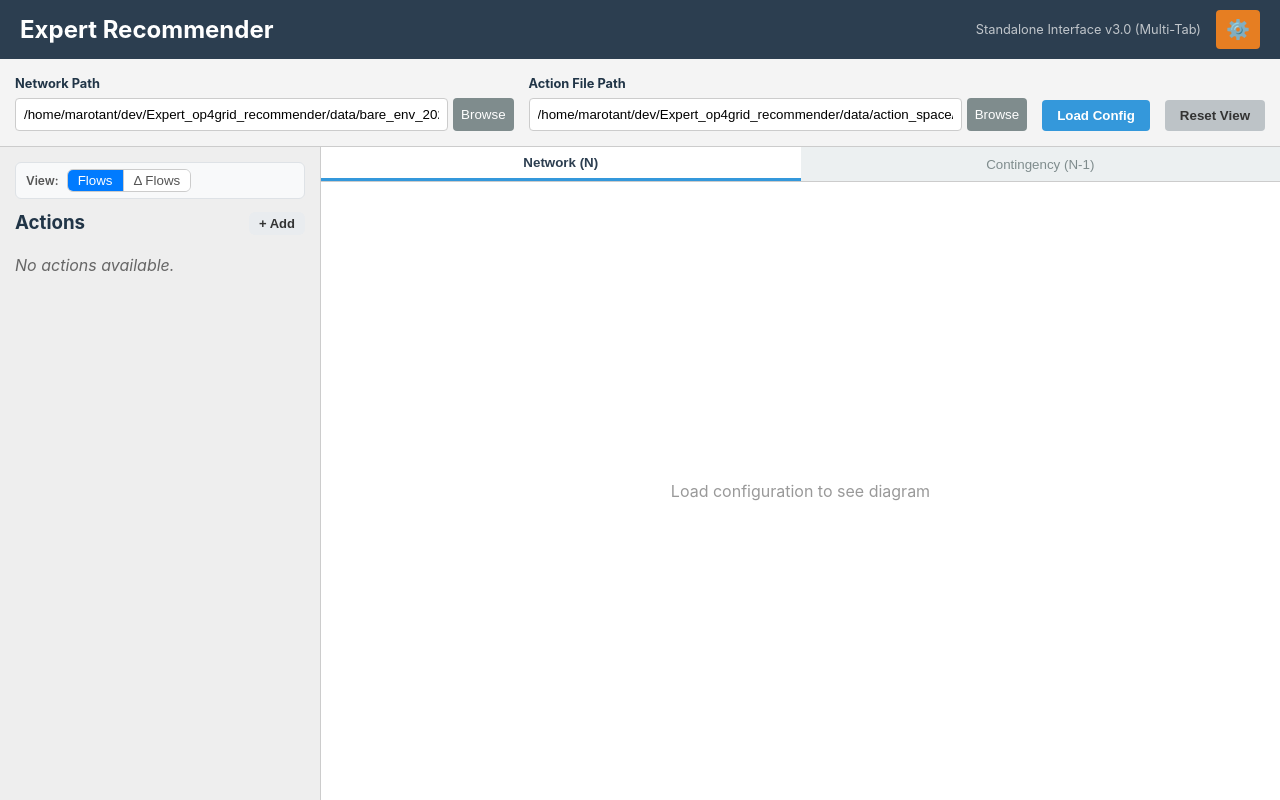
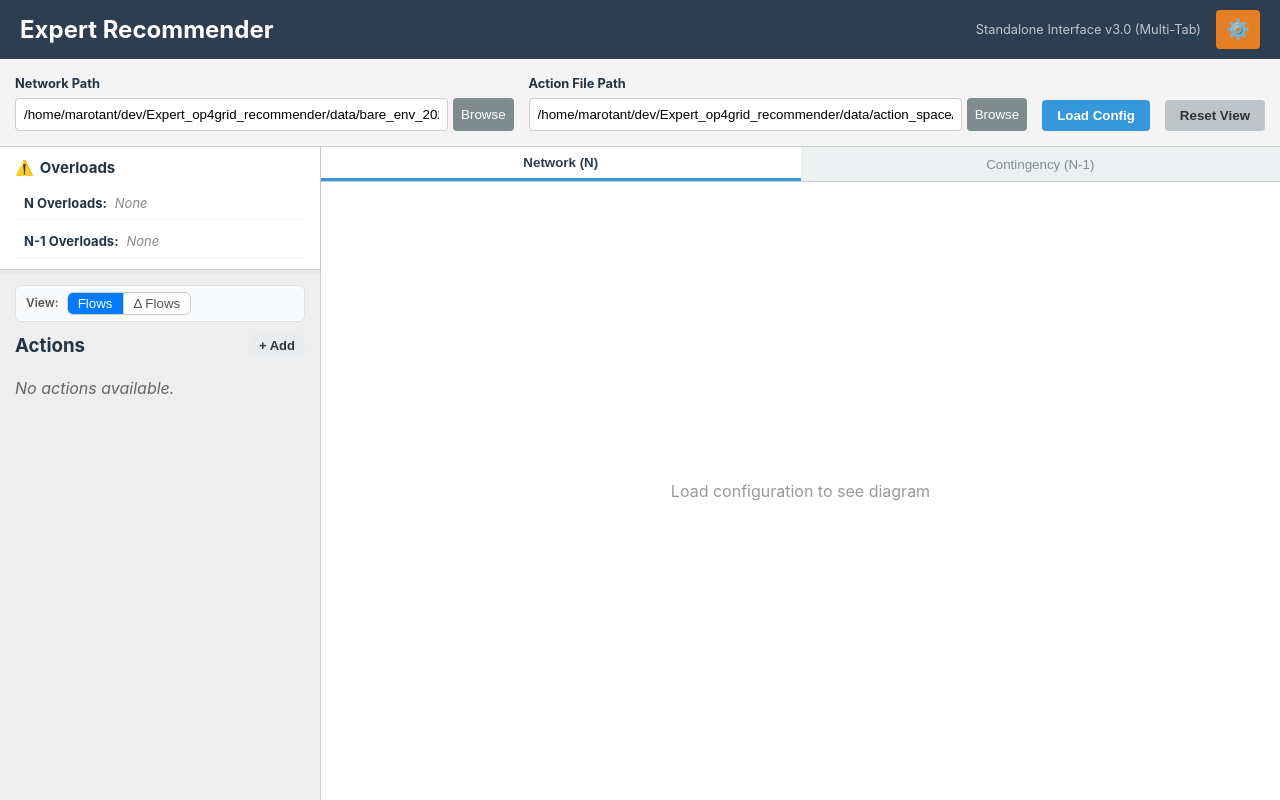
Before and after one commit to marota/ExpertAssist, a React app in the folder frontend/: page / in a window 1280 px wide. Built offline with nearby package versions, Linux system fonts and the light colour scheme; the HTML template or start-up script is replaced by a standard one.

Commit message:
Update Overload Panel to compressed design

```diff
--- a/frontend/src/App.tsx
+++ b/frontend/src/App.tsx
@@ -3,6 +3,7 @@ import './App.css';
 import ConfigurationPanel from './components/ConfigurationPanel';
 import VisualizationPanel from './components/VisualizationPanel';
 import ActionFeed from './components/ActionFeed';
+import OverloadPanel from './components/OverloadPanel';
 import { api } from './api';
 import { usePanZoom } from './hooks/usePanZoom';
 import { processSvg, buildMetadataIndex, applyOverloadedHighlights, applyActionTargetHighlights, applyDeltaVisuals } from './utils/svgUtils';
@@ -29,6 +30,7 @@ function App() {
   const [minLineDisconnections, setMinLineDisconnections] = useState<number>(3.0);
   const [nPrioritizedActions, setNPrioritizedActions] = useState<number>(10);
   const [linesMonitoringPath, setLinesMonitoringPath] = useState<string>('');
+  const [monitoringFactor, setMonitoringFactor] = useState<number>(0.95);
   const [isSettingsOpen, setIsSettingsOpen] = useState(false);
   const [settingsTab, setSettingsTab] = useState<'recommender' | 'configurations'>('recommender');
   const [settingsBackup, setSettingsBackup] = useState<any>(null);
@@ -40,10 +42,11 @@ function App() {
       minOpenCoupling,
       minLineDisconnections,
       nPrioritizedActions,
-      linesMonitoringPath
+      linesMonitoringPath,
+      monitoringFactor
     });
     setIsSettingsOpen(true);
-  }, [minLineReconnections, minCloseCoupling, minOpenCoupling, minLineDisconnections, nPrioritizedActions, linesMonitoringPath]);
+  }, [minLineReconnections, minCloseCoupling, minOpenCoupling, minLineDisconnections, nPrioritizedActions, linesMonitoringPath, monitoringFactor]);
 
   const handleCloseSettings = useCallback(() => {
     if (settingsBackup) {
@@ -53,6 +56,7 @@ function App() {
       setMinLineDisconnections(settingsBackup.minLineDisconnections);
       setNPrioritizedActions(settingsBackup.nPrioritizedActions);
       setLinesMonitoringPath(settingsBackup.linesMonitoringPath);
+      setMonitoringFactor(settingsBackup.monitoringFactor);
     }
     setIsSettingsOpen(false);
   }, [settingsBackup]);
@@ -68,6 +72,7 @@ function App() {
         min_line_disconnections: minLineDisconnections,
         n_prioritized_actions: nPrioritizedActions,
         lines_monitoring_path: linesMonitoringPath,
+        monitoring_factor: monitoringFactor,
       });
       setSettingsBackup({
         minLineReconnections,
@@ -75,7 +80,8 @@ function App() {
         minOpenCoupling,
         minLineDisconnections,
         nPrioritizedActions,
-        linesMonitoringPath
+        linesMonitoringPath,
+        monitoringFactor
       });
       setInfoMessage('Settings applied successfully.');
       setIsSettingsOpen(false);
@@ -83,7 +89,7 @@ function App() {
       const e = err as { response?: { data?: { detail?: string } }; message?: string };
       setError('Failed to apply settings: ' + (e.response?.data?.detail || e.message));
     }
-  }, [networkPath, actionPath, minLineReconnections, minCloseCoupling, minOpenCoupling, minLineDisconnections, nPrioritizedActions, linesMonitoringPath]);
+  }, [networkPath, actionPath, minLineReconnections, minCloseCoupling, minOpenCoupling, minLineDisconnections, nPrioritizedActions, linesMonitoringPath, monitoringFactor]);
 
   const pickSettingsPath = async (type: 'file' | 'dir', setter: (path: string) => void) => {
     try {
@@ -167,6 +173,7 @@ function App() {
         min_line_disconnections: minLineDisconnections,
         n_prioritized_actions: nPrioritizedActions,
         lines_monitoring_path: linesMonitoringPath,
+        monitoring_factor: monitoringFactor,
       });
 
       const [branchesList, vlRes, nomVRes] = await Promise.all([
@@ -194,7 +201,7 @@ function App() {
     } finally {
       setConfigLoading(false);
     }
-  }, [networkPath, actionPath, minLineReconnections, minCloseCoupling, minOpenCoupling, minLineDisconnections, nPrioritizedActions]);
+  }, [networkPath, actionPath, minLineReconnections, minCloseCoupling, minOpenCoupling, minLineDisconnections, nPrioritizedActions, monitoringFactor, linesMonitoringPath]);
 
   const fetchBaseDiagram = async (vlCount: number) => {
     try {
@@ -772,7 +779,13 @@ function App() {
       />
 
       <div style={{ flex: 1, display: 'flex', overflow: 'hidden' }}>
-        <div style={{ width: '25%', background: '#eee', borderRight: '1px solid #ccc', overflowY: 'auto' }}>
+        <div style={{ width: '25%', background: '#eee', borderRight: '1px solid #ccc', display: 'flex', flexDirection: 'column' }}>
+          <OverloadPanel
+            nOverloads={nDiagram?.lines_overloaded || []}
+            n1Overloads={n1Diagram?.lines_overloaded || []}
+            onAssetClick={handleAssetClick as any}
+          />
+          <div style={{ flex: 1, overflowY: 'auto' }}>
             <ActionFeed
               actions={result?.actions || {}}
               actionScores={result?.action_scores}
@@ -788,6 +801,7 @@ function App() {
               onViewModeChange={handleViewModeChange}
               analysisLoading={analysisLoading}
             />
+          </div>
         </div>
         <div style={{ flex: 1, background: 'white', display: 'flex', flexDirection: 'column' }}>
           <VisualizationPanel
--- /dev/null
+++ b/frontend/src/components/OverloadPanel.tsx
@@ -0,0 +1,88 @@
+import React from 'react';
+
+interface OverloadPanelProps {
+    nOverloads: string[];
+    n1Overloads: string[];
+    onAssetClick: (actionId: string, assetName: string, tab?: 'n' | 'n-1') => void;
+}
+
+const OverloadPanel: React.FC<OverloadPanelProps> = ({
+    nOverloads,
+    n1Overloads,
+    onAssetClick,
+}) => {
+    const clickableLinkStyle: React.CSSProperties = {
+        background: 'none',
+        border: 'none',
+        cursor: 'pointer',
+        padding: 0,
+        fontSize: 'inherit',
+        color: '#1e40af',
+        fontWeight: 600,
+        textDecoration: 'underline dotted',
+    };
+
+    const renderLinks = (lines: string[], tab: 'n' | 'n-1') => {
+        if (!lines || lines.length === 0) return <span style={{ color: '#888', fontStyle: 'italic' }}>None</span>;
+        return lines.map((lineName, i) => (
+            <React.Fragment key={i}>
+                {i > 0 && ', '}
+                <button
+                    style={clickableLinkStyle}
+                    title={`Zoom to ${lineName}`}
+                    onClick={(e) => { e.stopPropagation(); onAssetClick('', lineName, tab); }}
+                >
+                    {lineName}
+                </button>
+            </React.Fragment>
+        ));
+    };
+
+    return (
+        <div style={{
+            background: 'white',
+            borderBottom: '1px solid #ccc',
+            padding: '10px 15px',
+            boxShadow: '0 2px 4px rgba(0,0,0,0.05)',
+            zIndex: 10
+        }}>
+            <h3 style={{ margin: '0 0 8px 0', fontSize: '15px', display: 'flex', alignItems: 'center', gap: '6px' }}>
+                <span style={{ color: '#e74c3c' }}>⚠️</span> Overloads
+            </h3>
+
+            <div style={{ fontSize: '13px', display: 'flex', flexDirection: 'column', gap: '6px' }}>
+                <div style={{
+                    display: 'flex',
+                    alignItems: 'baseline',
+                    gap: '8px',
+                    padding: '6px',
+                    background: nOverloads.length > 0 ? '#fff3cd' : 'transparent',
+                    borderLeft: nOverloads.length > 0 ? '3px solid #ffc107' : '3px solid transparent',
+                    borderBottom: '1px solid #eee'
+                }}>
+                    <strong style={{ whiteSpace: 'nowrap' }}>N Overloads:</strong>
+                    <div style={{ display: 'inline', wordBreak: 'break-word' }}>
+                        {renderLinks(nOverloads, 'n')}
+                    </div>
+                </div>
+
+                <div style={{
+                    display: 'flex',
+                    alignItems: 'baseline',
+                    gap: '8px',
+                    padding: '6px',
+                    background: n1Overloads.length > 0 ? '#f8d7da' : 'transparent',
+                    borderLeft: n1Overloads.length > 0 ? '3px solid #dc3545' : '3px solid transparent',
+                    borderBottom: '1px solid #eee'
+                }}>
+                    <strong style={{ whiteSpace: 'nowrap' }}>N-1 Overloads:</strong>
+                    <div style={{ display: 'inline', wordBreak: 'break-word' }}>
+                        {renderLinks(n1Overloads, 'n-1')}
+                    </div>
+                </div>
+            </div>
+        </div>
+    );
+};
+
+export default OverloadPanel;
```
Also changed, not shown: 1 other file (tests, documents, lock files or other folders). Lines whose indentation alone changed are shown as unchanged.
